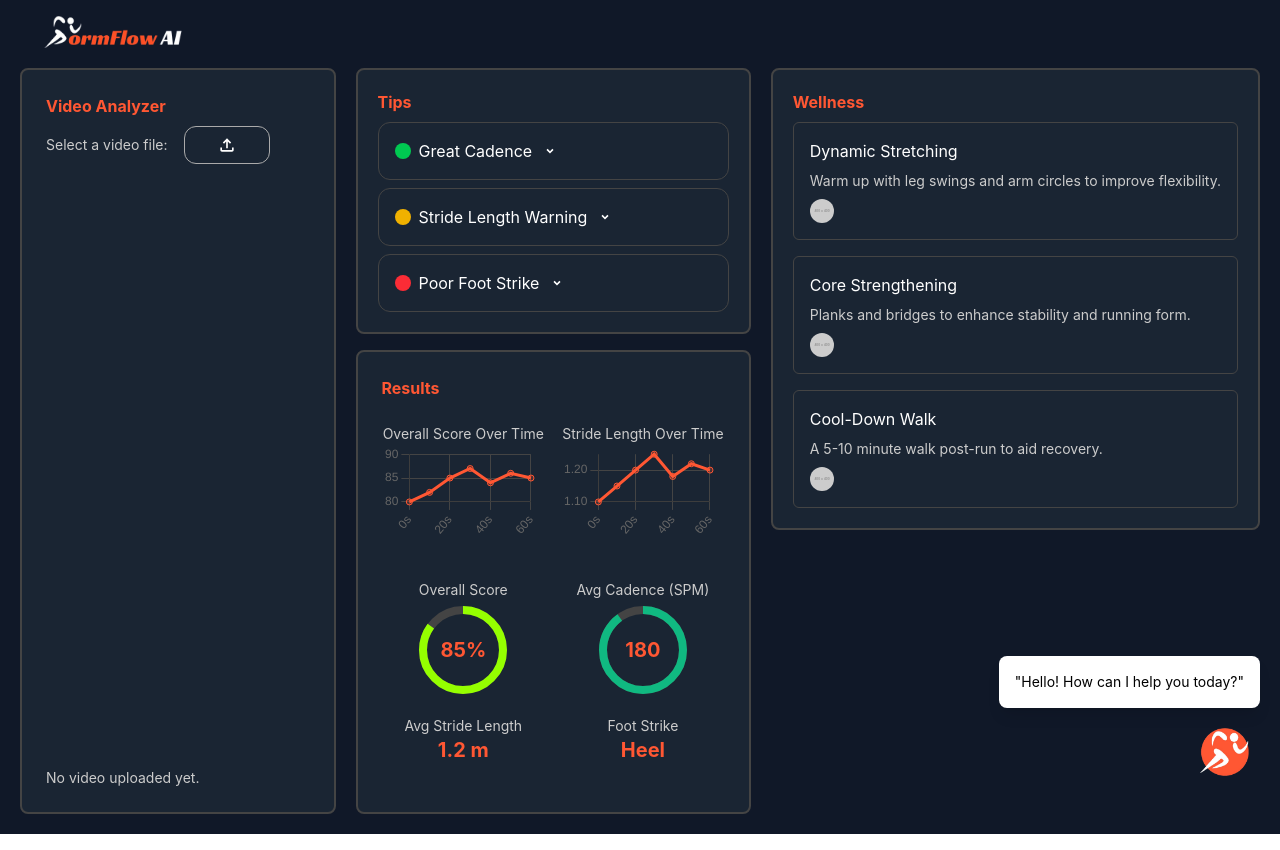
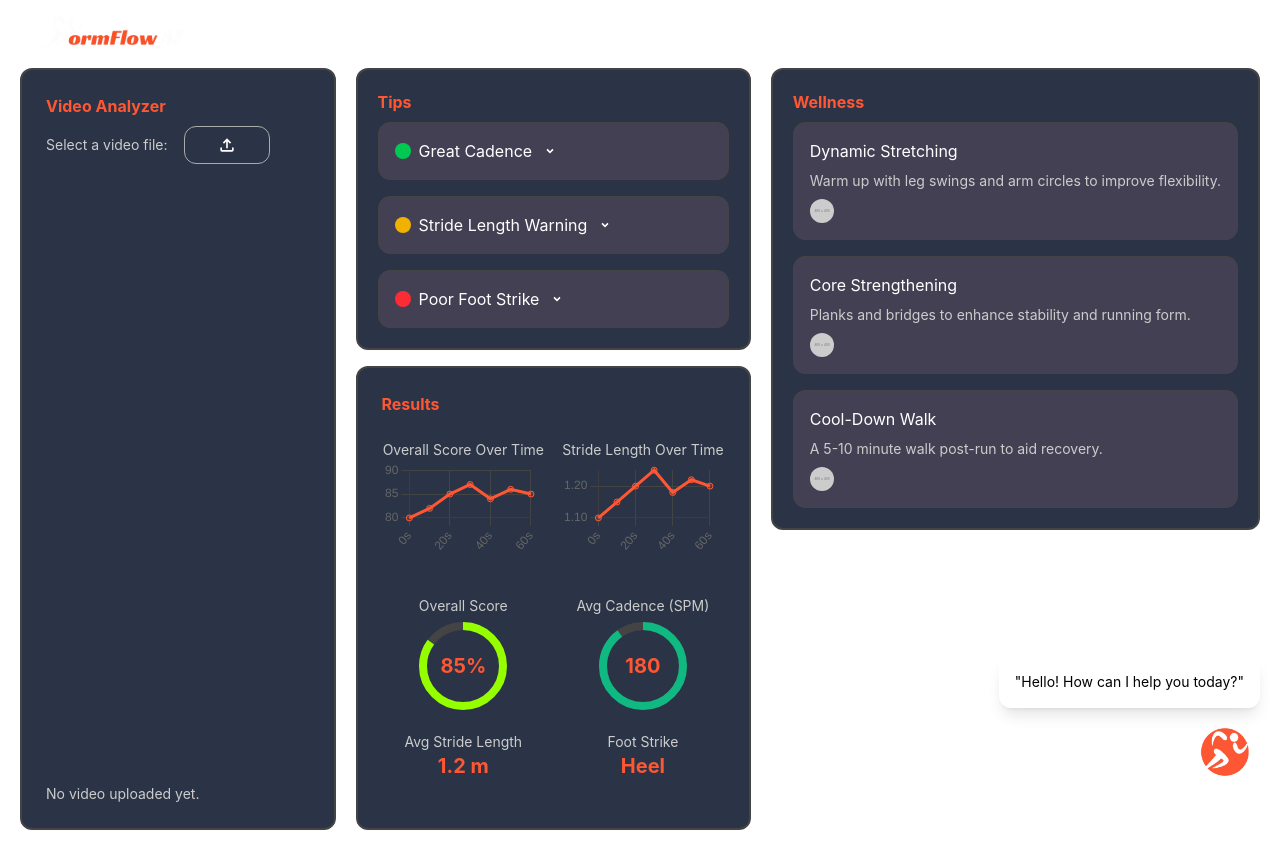
Before and after one commit to probro91/FormFlow, a React (Vite) app in the folder frontend/: page / in a window 1280 px wide. Built offline with nearby package versions, Linux system fonts and the light colour scheme.

Commit message:
frontend 3

```diff
--- a/frontend/src/App.jsx
+++ b/frontend/src/App.jsx
@@ -7,7 +7,7 @@ function App() {
   const [videos, setVideos] = useState([]); // Store uploaded video URLs
 
   return (
-    <div className="min-h-screen min-w-screen text-white bg-gray-900 font-montserrat">
+    <div className="min-h-screen min-w-screen text-white font-montserrat">
       {/* Navigation */}
       <nav className="p-4 pb-0 sflex justify-between items-center">
         <img src={title} alt="title" className="w-48 h-8 object-cover" />
--- a/frontend/src/ThreePanelUI.jsx
+++ b/frontend/src/ThreePanelUI.jsx
@@ -4,22 +4,6 @@ import TipsPanel from "./components/TipsPanel";
 import GraphsPanel from "./components/GraphsPanel";
 import WellnessPanel from "./components/WellnessPanel";
 import AICoach from "./components/AICoach";
-
-const Panel = ({ id, title, description, activePanel, setActivePanel }) => {
-  return (
-    <div
-      className={`flex-1 bg-[#333333] text-white p-5 rounded-lg transition-all duration-300 ease-in-out cursor-pointer flex flex-col items-center justify-center text-center ${
-        activePanel === id
-          ? "flex-[1.2] scale-105 shadow-[0_0_15px_rgba(255,87,51,0.7)] bg-[#444444]"
-          : ""
-      }`}
-      onClick={() => setActivePanel(id)}
-    >
-      <h2 className="text-[#FF5733] mb-2 font-montserrat font-bold">{title}</h2>
-      <p className="text-[#cccccc] text-base leading-relaxed">{description}</p>
-    </div>
-  );
-};
 
 const ThreePanelUI = () => {
   const [activePanel, setActivePanel] = useState(null);
--- /dev/null
+++ b/frontend/src/colors.jsx
@@ -0,0 +1,7 @@
+const colors = {
+  bg: "#1A2533", // Primary background color (dark navy)
+  card1: "#2A3446", // Card variation 1 (slightly lighter navy)
+  card2: "#444054", // Card variation 2 (slightly lighter navy)
+};
+
+export default colors;
--- a/frontend/src/components/AICoach.jsx
+++ b/frontend/src/components/AICoach.jsx
@@ -5,7 +5,7 @@ const AICoach = (text) => {
   return (
     <div className="fixed bottom-3 right-5 flex flex-col items-end gap-2">
       {/* Chat Response Card */}
-      <div className="bg-[#fff] text-black rounded-lg p-4 shadow-lg w-full max-w-118">
+      <div className="bg-[#fff] text-black rounded-xl p-4 shadow-lg w-full max-w-118">
         <p className="text-sm font-montserrat">{`"${text}"`}</p>
       </div>
 
--- a/frontend/src/components/CustomDropdown.jsx
+++ b/frontend/src/components/CustomDropdown.jsx
@@ -20,7 +20,7 @@ const CustomDropdown = ({ videos, onClick }) => {
     <div className="relative w-24">
       {/* Toggle Button */}
       <div
-        className="text-[#cccccc] text-xs p-2 rounded-md cursor-pointer hover:border-[#FF5733] transition-colors duration-300 flex items-center justify-end"
+        className="text-[#cccccc] text-xs p-2 rounded-xl cursor-pointer hover:border-[#FF5733] transition-colors duration-300 flex items-center justify-end"
         onClick={toggleDropdown}
       >
         <FaHistory
@@ -34,7 +34,7 @@ const CustomDropdown = ({ videos, onClick }) => {
 
       {/* Dropdown Menu */}
       {isOpen && (
-        <div className="absolute top-full left-0 w-full bg-[#444444] text-[#cccccc] text-xs rounded-md border border-[#555555] mt-1 shadow-lg z-10 max-h-32 overflow-y-auto">
+        <div className="absolute top-full left-0 w-full bg-[#444444] text-[#cccccc] text-xs rounded-xl border border-[#555555] mt-1 shadow-lg z-10 max-h-32 overflow-y-auto">
           {videos.slice(1).map((video, index) => (
             <div
               key={index}
--- a/frontend/src/components/GraphsPanel.jsx
+++ b/frontend/src/components/GraphsPanel.jsx
@@ -10,6 +10,7 @@ import {
   Tooltip,
   Legend,
 } from "chart.js";
+import colors from "../colors";
 
 // Register Chart.js components
 ChartJS.register(
@@ -152,7 +153,8 @@ const GraphsPanel = ({
 
   return (
     <div
-      className={`text-white rounded-lg transition-all duration-300 ease-in-out flex flex-col text-center border-2 border-[#444444] p-6 pb-12 hover:border-[#555555] hover:scale-101 bg-[#1A2533]`}
+      className={`text-white rounded-xl transition-all duration-300 ease-in-out flex flex-col text-center border-2 border-[#444444] p-6 pb-12 hover:border-[#555555] hover:scale-101 `}
+      style={{ backgroundColor: colors.card1 }}
       onClick={() => setActivePanel(id)}
     >
       <h2 className="text-[#FF5733] mb-2 font-montserrat font-bold text-left flex flex-col text-left items-start gap-2">
--- a/frontend/src/components/SourcePreview.jsx
+++ b/frontend/src/components/SourcePreview.jsx
@@ -3,7 +3,7 @@ import React from "react";
 const SourcePreview = ({ title, url, imageUrl, isBelow }) => {
   return (
     <div
-      className={`absolute left-1/2 transform -translate-x-1/2 bg-[#333333] text-white rounded-lg p-3 shadow-lg border border-[#444444] w-72 z-10 text-left ${
+      className={`absolute left-1/2 transform -translate-x-1/2 bg-[#333333] text-white rounded-xl p-3 shadow-lg border border-[#444444] w-72 z-10 text-left ${
         isBelow ? "top-14" : "bottom-14"
       }`}
     >
@@ -19,7 +19,7 @@ const SourcePreview = ({ title, url, imageUrl, isBelow }) => {
       <img
         src={imageUrl}
         alt="Source"
-        className="w-full h-40 object-cover rounded-md mt-2"
+        className="w-full h-40 object-cover rounded-xl mt-2"
       />
     </div>
   );
--- a/frontend/src/components/SourcesPanel.jsx
+++ b/frontend/src/components/SourcesPanel.jsx
@@ -2,6 +2,7 @@ import React, { useState, useRef } from "react";
 import RunVideo from "./RunVideo";
 import { MdOutlineFileUpload } from "react-icons/md";
 import CustomDropdown from "./CustomDropdown";
+import colors from "../colors";
 
 const SourcesPanel = ({
   id,
@@ -31,7 +32,9 @@ const SourcesPanel = ({
   const handleUpload = () => {
     if (selectedFile) {
       const videoUrl = URL.createObjectURL(selectedFile);
-      console.log("Uploading videoUrl:", videoUrl);
+
+      // call backend here
+
       setVideos([videoUrl, ...videos]); // Add to videos state
       setSelectedFile(null); // Clear preview
     }
@@ -51,7 +54,8 @@ const SourcesPanel = ({
 
   return (
     <div
-      className={`flex-2 text-white rounded-lg transition-all duration-300 ease-in-out flex flex-col items-start text-left p-6 border-2 border-[#444444] justify-between hover:border-[#555555] hover:scale-101 bg-[#1A2533]`}
+      className={`flex-2 text-white rounded-xl transition-all duration-300 ease-in-out flex flex-col items-start text-left p-6 border-2 border-[#444444] justify-between hover:border-[#555555] hover:scale-101`}
+      style={{ backgroundColor: colors.card1 }}
       onClick={() => setActivePanel(id)}
     >
       {/* Title and Upload Section */}
@@ -76,7 +80,7 @@ const SourcesPanel = ({
                 <p className="text-[#cccccc] text-sm">Select a video file:</p>
                 <div
                   onClick={handleIconClick}
-                  className="cursor-pointer px-8 py-2 border border-[#aaa] rounded-xl hover:bg-[#555] hover:border-[#fff]"
+                  className="cursor-pointer px-8 py-2 border border-[#aaa] rounded-xl hover:bg-gray-800 hover:border-[#fff]"
                 >
                   <MdOutlineFileUpload size={20} color="#fff" />
                 </div>
--- a/frontend/src/components/TipsPanel.jsx
+++ b/frontend/src/components/TipsPanel.jsx
@@ -1,6 +1,7 @@
 import React from "react";
 import { RiArrowDropDownLine } from "react-icons/ri";
 import Source from "./Source";
+import colors from "../colors";
 
 const TipsPanel = ({
   id,
@@ -68,7 +69,8 @@ const TipsPanel = ({
 
   return (
     <div
-      className={`text-white rounded-lg transition-all duration-300 ease-in-out flex flex-col items-center text-center border-2 hover:scale-101 hover:border-[#555555] border-[#444444] bg-[#1A2533]`}
+      className={`text-white rounded-xl transition-all duration-300 ease-in-out flex flex-col items-center text-center border-2 hover:scale-101 hover:border-[#555555] border-[#444444]`}
+      style={{ backgroundColor: colors.card1 }}
       onClick={() => setActivePanel(id)}
     >
       {/* Scrollable Content Container */}
@@ -78,13 +80,14 @@ const TipsPanel = ({
           <h2 className="text-[#FF5733] mb-2 font-montserrat font-bold">
             Tips
           </h2>
-          <div className="space-y-2 w-full">
+          <div className="space-y-4 w-full">
             {tips.map((tip) => (
               <div
                 key={tip.id}
-                className={`p-4 rounded-xl transition-all duration-300 w-full text-left bg-[#1A2533] border-1 border-[#444444]
+                className={`p-4 rounded-xl transition-all duration-300 w-full text-left border-1 border-[#444444]
 
                 `}
+                style={{ backgroundColor: colors.card2 }}
               >
                 <div className="flex items-center gap-2">
                   {/* Color Indicator */}
--- a/frontend/src/components/WellnessPanel.jsx
+++ b/frontend/src/components/WellnessPanel.jsx
@@ -1,4 +1,5 @@
-import React, { useState, useEffect } from "react";
+import React from "react";
+import colors from "../colors";
 import Source from "./Source";
 
 const WellnessPanel = ({ id, title, activePanel, setActivePanel }) => {
@@ -51,7 +52,8 @@ const WellnessPanel = ({ id, title, activePanel, setActivePanel }) => {
 
   return (
     <div
-      className={`flex-2 text-white rounded-lg transition-all duration-300 ease-in-out flex flex-col items-center text-center border-2 border-[#444444] hover:border-[#555555] hover:scale-101 bg-[#1A2533]`}
+      className={`flex-2 text-white rounded-xl transition-all duration-300 ease-in-out flex flex-col items-center text-center border-2 border-[#444444] hover:border-[#555555] hover:scale-101`}
+      style={{ backgroundColor: colors.card1 }}
       onClick={() => setActivePanel(id)}
     >
       {/* Scrollable Content Container */}
@@ -65,7 +67,8 @@ const WellnessPanel = ({ id, title, activePanel, setActivePanel }) => {
             {exercises.map((exercise) => (
               <div
                 key={exercise.id}
-                className="p-4 bg-[#1A2533] rounded-md flex flex-col items-start max-w-[500px] gap-2 border-1 border-[#444444]"
+                className={`p-4 rounded-xl flex flex-col items-start max-w-[500px] gap-2 border-1 border-[#444444]`}
+                style={{ backgroundColor: colors.card2 }}
               >
                 <p className="text-white font-montserrat">{exercise.name}</p>
                 <p className="text-[#cccccc] text-sm text-left">
--- a/frontend/src/index.css
+++ b/frontend/src/index.css
@@ -7,6 +7,7 @@
 
   color-scheme: light dark;
   color: rgba(255, 255, 255, 0.87);
+  background-color: #121212;
 
   font-synthesis: none;
   text-rendering: optimizeLegibility;
```
